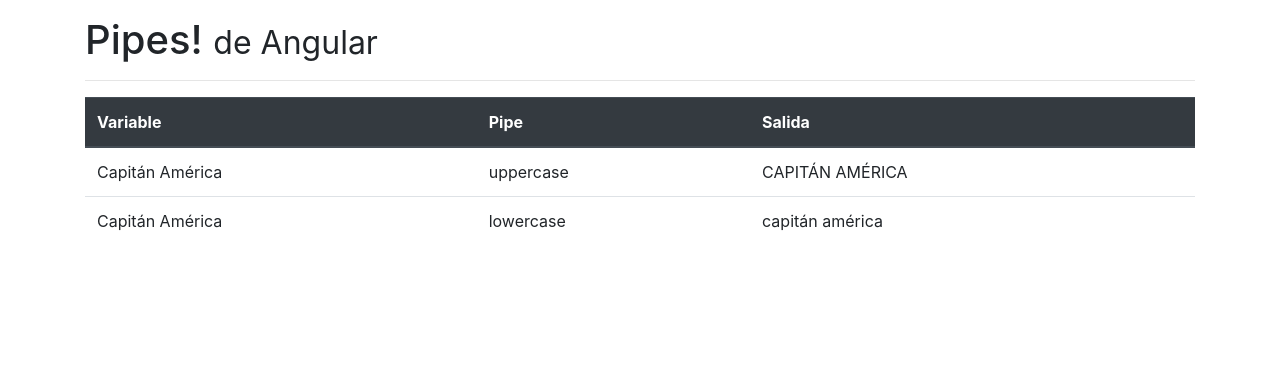
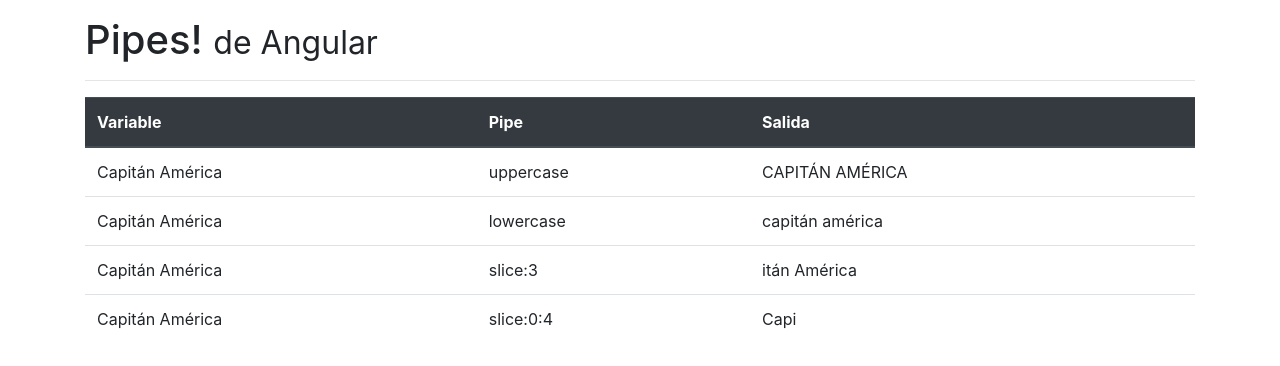
Before and after one commit to hitses/curso-angular-2020, an Angular app in the folder pipes/: page / in a window 1280 px wide. Shown: the top 366 px of the page. Built offline with nearby package versions, Linux system fonts and the light colour scheme.

Commit message:
Pipe slice

```diff
--- a/pipes/src/app/app.component.html
+++ b/pipes/src/app/app.component.html
@@ -22,6 +22,16 @@
           <td>lowercase</td>
           <td>{{nombre | lowercase}}</td>
         </tr>
+        <tr>
+          <td>{{nombre}}</td>
+          <td>slice:3</td>
+          <td>{{nombre | slice:3}}</td>
+        </tr>
+        <tr>
+          <td>{{nombre}}</td>
+          <td>slice:0:4</td>
+          <td>{{nombre | slice:0:4}}</td>
+        </tr>
       </tbody>
     </table>
   </div>
```
